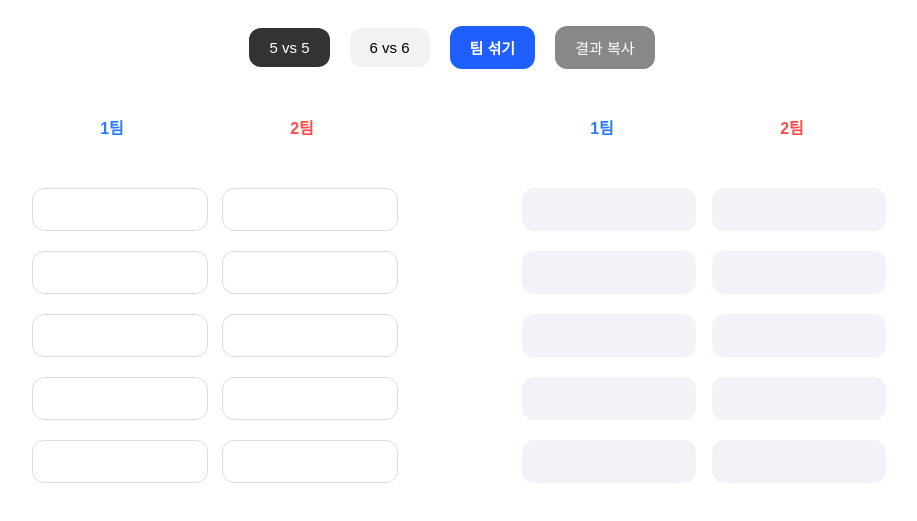
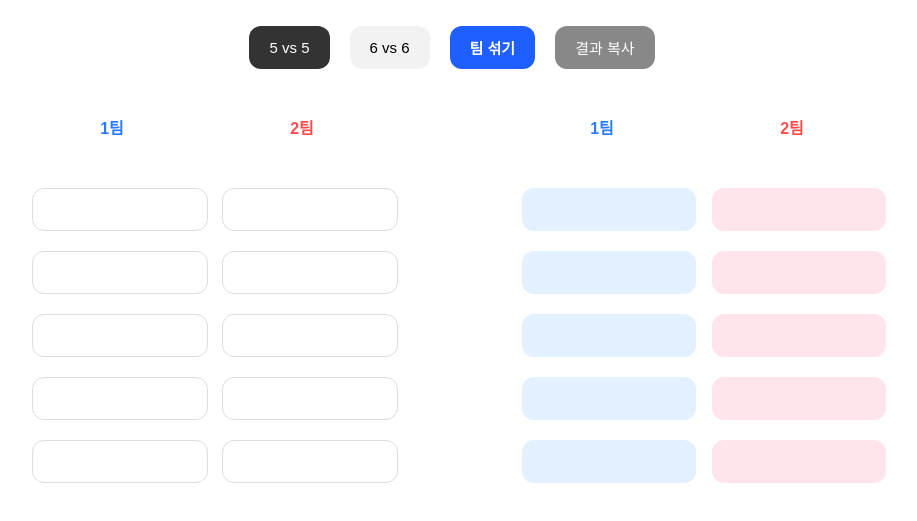
Before and after one commit to yoonseul-71/dobby_random_team, a plain HTML site: page index.html in a window 1280 px wide. Shown: the part 113-634 px from the top of the page, without its empty margins (188-1105 px from the left). Drawn offline with Linux system fonts and the light colour scheme; a web font is replaced by a local one.

Commit message:
Update index.html

```diff
--- a/index.html
+++ b/index.html
@@ -16,7 +16,6 @@ body {
 
 h1 { font-size: 34px; }
 
-/* 버튼 */
 button {
     margin: 6px;
     padding: 11px 20px;
@@ -27,35 +26,31 @@ button {
     font-size: 15px;
 }
 
-/* 선택 버튼 */
 button.active {
     background: #333;
     color: white;
 }
 
-/* 팀 섞기 버튼 (진한 파랑) */
+/* 버튼 색 */
 .shuffle-btn {
     background: #1f5eff;
     color: white;
     font-weight: bold;
 }
 
-/* 결과 복사 버튼 (회색) */
 .copy-btn {
     background: #888;
     color: white;
 }
 
-/* 상단 버튼 줄 */
+/* 상단 버튼 */
 .top-bar {
     display: flex;
     justify-content: center;
-    align-items: center;
     gap: 8px;
-    margin-bottom: 10px;
 }
 
-/* 기존 구조 그대로 */
+/* 기존 구조 유지 */
 .grid {
     display: grid;
     grid-template-columns: 160px 160px 80px 160px 160px;
@@ -77,9 +72,20 @@ button.active {
     margin: 4px 0;
 }
 
-.box { border: 1px solid #ddd; }
+.box {
+    border: 1px solid #ddd;
+}
 
-.result-box { background: #f1f3f9; }
+/* ⭐ 팀별 결과 색 */
+.result-blue {
+    background: #e3f0ff;
+    color: black;
+}
+
+.result-red {
+    background: #ffe4ec;
+    color: black;
+}
 
 .blue { color: #2a7cff; font-weight: bold; }
 .red { color: #ff4d4d; font-weight: bold; }
@@ -90,7 +96,6 @@ button.active {
 
 <h1>랜덤 팀 섞기</h1>
 
-<!-- ⭐ 상단 버튼 모음 -->
 <div class="top-bar">
     <button id="btn5" onclick="setMode(5)">5 vs 5</button>
     <button id="btn6" onclick="setMode(6)">6 vs 6</button>
@@ -130,8 +135,8 @@ function createGrid() {
         html += `<input class="box" id="a${i}">`;
         html += `<input class="box" id="b${i}">`;
         html += `<div></div>`;
-        html += `<div class="result-box" id="ra${i}"></div>`;
-        html += `<div class="result-box" id="rb${i}"></div>`;
+        html += `<div class="result-box result-blue" id="ra${i}"></div>`;
+        html += `<div class="result-box result-red" id="rb${i}"></div>`;
     }
 
     document.getElementById("grid").innerHTML = html;
@@ -167,8 +172,8 @@ function shuffleTeams() {
     finalText = "";
 
     for (let i = 0; i < size; i++) {
-        document.getElementById(`ra${i}`).innerHTML = `<span class="blue">${teamA[i]}</span>`;
-        document.getElementById(`rb${i}`).innerHTML = `<span class="red">${teamB[i]}</span>`;
+        document.getElementById(`ra${i}`).innerText = teamA[i];
+        document.getElementById(`rb${i}`).innerText = teamB[i];
 
         finalText += teamA[i] + "    " + teamB[i] + "\n";
     }
```
